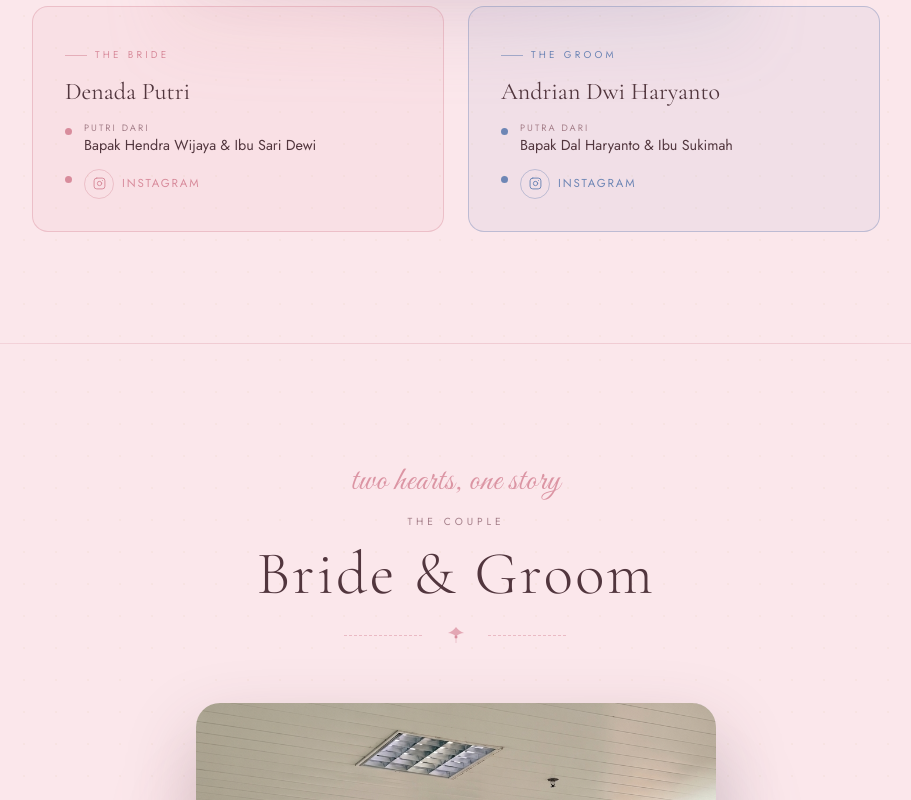
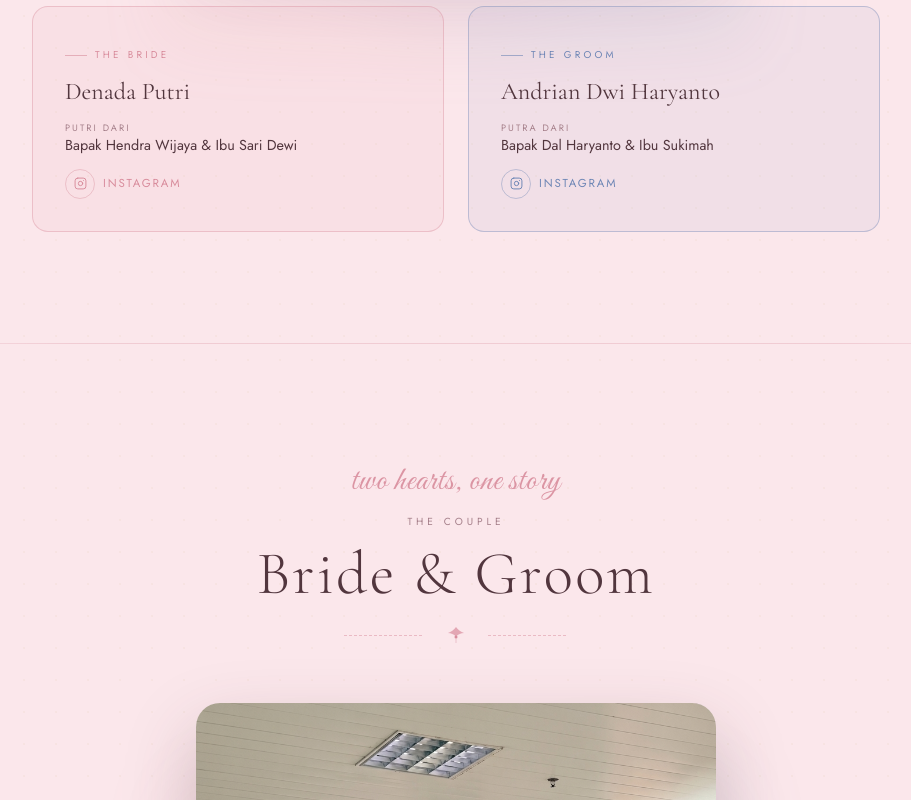
Before and after one commit to andriandwl/wedding-andrian-nada, a Next.js app: page /wedding in a window 1280 px wide. Shown: the part 4160-4960 px from the top of the page, without its empty margins (184-1095 px from the left). Built offline with nearby package versions, Linux system fonts and the light colour scheme.

Commit message:
feat: update hero scroll gallery when hover

```diff
--- a/components/wedding/HeroScrollGallery.tsx
+++ b/components/wedding/HeroScrollGallery.tsx
@@ -48,7 +48,9 @@ function PersonList({
       style={{
         background: theme.tint,
         border: `1px solid ${active ? theme.main : theme.border}`,
-        boxShadow: active ? `0 0 0 3px ${theme.border}, 0 20px 40px ${theme.border}` : "none",
+        boxShadow: active
+          ? `0 0 0 3px ${theme.border}, 0 20px 40px ${theme.border}`
+          : "none",
         opacity: dimmed ? 0.45 : 1,
         filter: dimmed ? "grayscale(0.6)" : "none",
         animation: "fadeSlideUp 0.9s ease both",
@@ -80,10 +82,10 @@ function PersonList({
       <ul className="space-y-3">
         {rows.map((r) => (
           <li key={r.label} className="flex gap-3">
-            <span
+            {/* <span
               className="mt-[7px] shrink-0 rounded-full"
               style={{ width: 7, height: 7, background: theme.main }}
-            />
+            /> */}
             <div>
               <p
                 className="text-[0.58rem] tracking-[0.22em] uppercase"
@@ -108,10 +110,10 @@ function PersonList({
           </li>
         ))}
         <li className="flex gap-3">
-          <span
+          {/* <span
             className="mt-[7px] shrink-0 rounded-full"
             style={{ width: 7, height: 7, background: theme.main }}
-          />
+          /> */}
           <a
             href={person.instagram}
             target="_blank"
@@ -344,9 +346,15 @@ export function CoupleStory({ settings }: { settings?: any }) {
                       : active
                         ? theme.tint
                         : "transparent",
-                    backdropFilter: dimmed ? "grayscale(0.8) blur(1px)" : "none",
-                    WebkitBackdropFilter: dimmed ? "grayscale(0.8) blur(1px)" : "none",
-                    boxShadow: active ? `inset 0 0 0 3px ${theme.main}` : "none",
+                    backdropFilter: dimmed
+                      ? "grayscale(0.8) blur(1px)"
+                      : "none",
+                    WebkitBackdropFilter: dimmed
+                      ? "grayscale(0.8) blur(1px)"
+                      : "none",
+                    boxShadow: active
+                      ? `inset 0 0 0 3px ${theme.main}`
+                      : "none",
                   }}
                   onMouseEnter={() => setHovered(side)}
                   onMouseLeave={() => setHovered(null)}
@@ -354,6 +362,28 @@ export function CoupleStory({ settings }: { settings?: any }) {
                 />
               );
             })}
+            {/* Hovered person's info shown on the opposite (dimmed) half */}
+            {hovered && (
+              <div
+                key={hovered}
+                className="absolute top-0 bottom-0 w-1/2 flex items-center p-2 sm:p-4 pointer-events-none"
+                style={{ [hovered === "bride" ? "right" : "left"]: 0 }}
+              >
+                {/* <div
+                  className="w-full rounded-2xl"
+                  style={{ background: "var(--cream)" }}
+                >
+                  <PersonListCard
+                    person={hovered === "bride" ? bride : groom}
+                    theme={hovered === "bride" ? BRIDE_THEME : GROOM_THEME}
+                    parentLabel={
+                      hovered === "bride" ? "Putri dari" : "Putra dari"
+                    }
+                    active
+                  />
+                </div> */}
+              </div>
+            )}
           </div>
           {/* Name tags matching each side of the photo */}
           <div className="mt-4 flex justify-between px-2">
```
